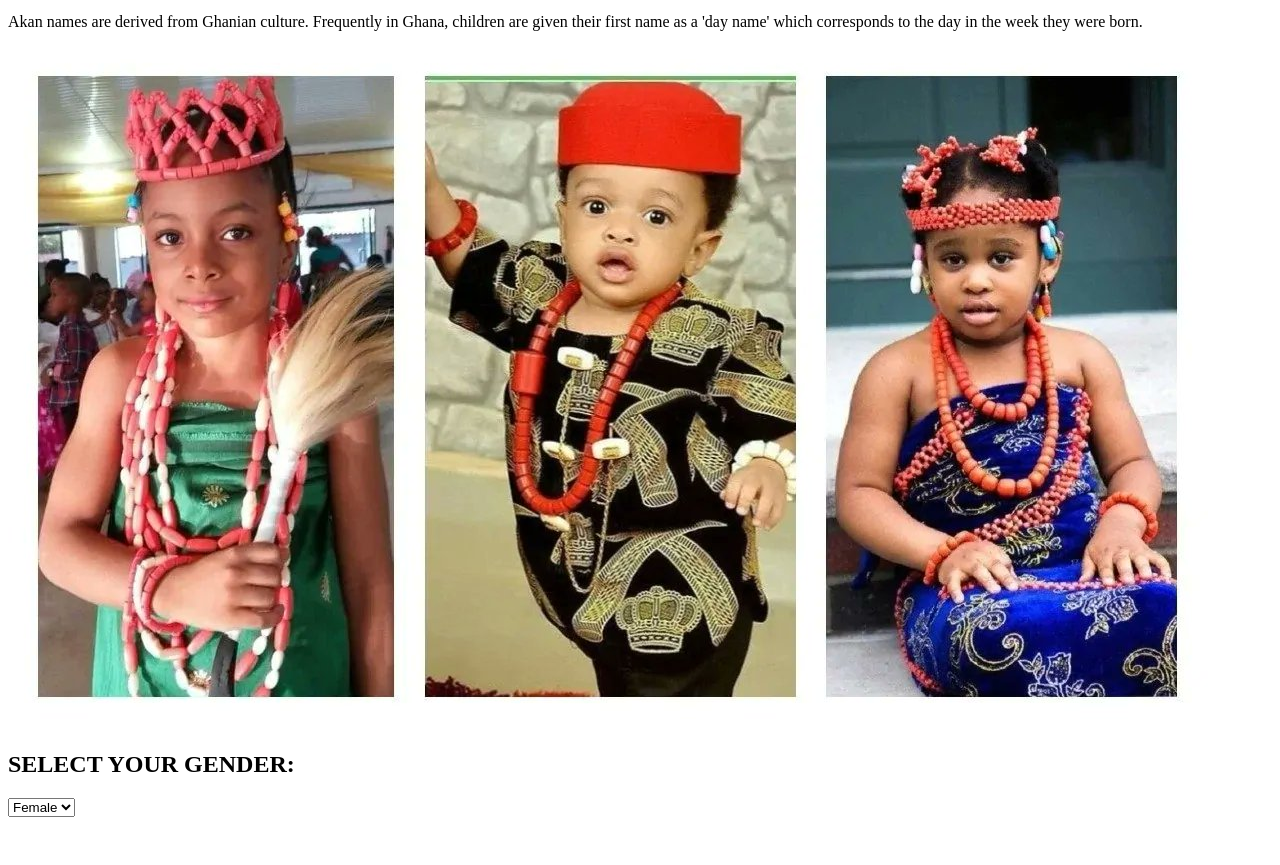
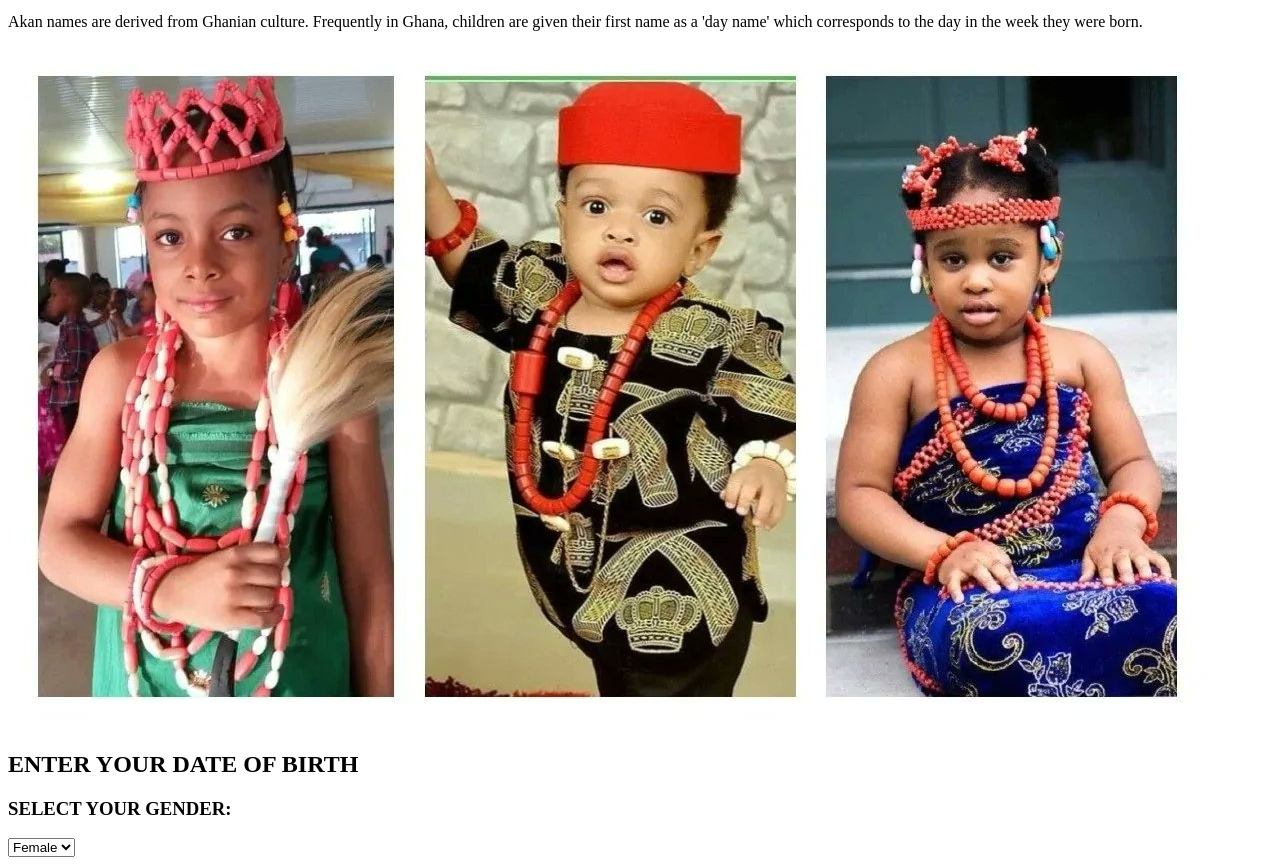
Before and after one commit to fkmutua/Akan-names, a plain HTML site: page index.html in a window 1280 px wide. Shown: the part 119-984 px from the top of the page. Before the commit the page ends 944 px from the top, so only its background shows below. Drawn offline with Linux system fonts and the light colour scheme.

Commit message:
added date of birth section

```diff
--- a/index.html
+++ b/index.html
@@ -12,7 +12,11 @@
     <p>Akan names are derived from Ghanian culture. Frequently in Ghana, children are given their first name as a 'day name' which corresponds to the day in the week they were born.</p>
 
     <img class="ghana children.jpg" src="ghana children.jpg" alt="This is an image of one of the young children in Ghana">
-    <h2>SELECT YOUR GENDER:</h2>
+    <h2>ENTER YOUR DATE OF BIRTH</h2>
+
+
+
+    <h3>SELECT YOUR GENDER:</h3>
     <select class="form-control" id="Gender">
         <option>Female</option>
         <option>Male</option>
```
